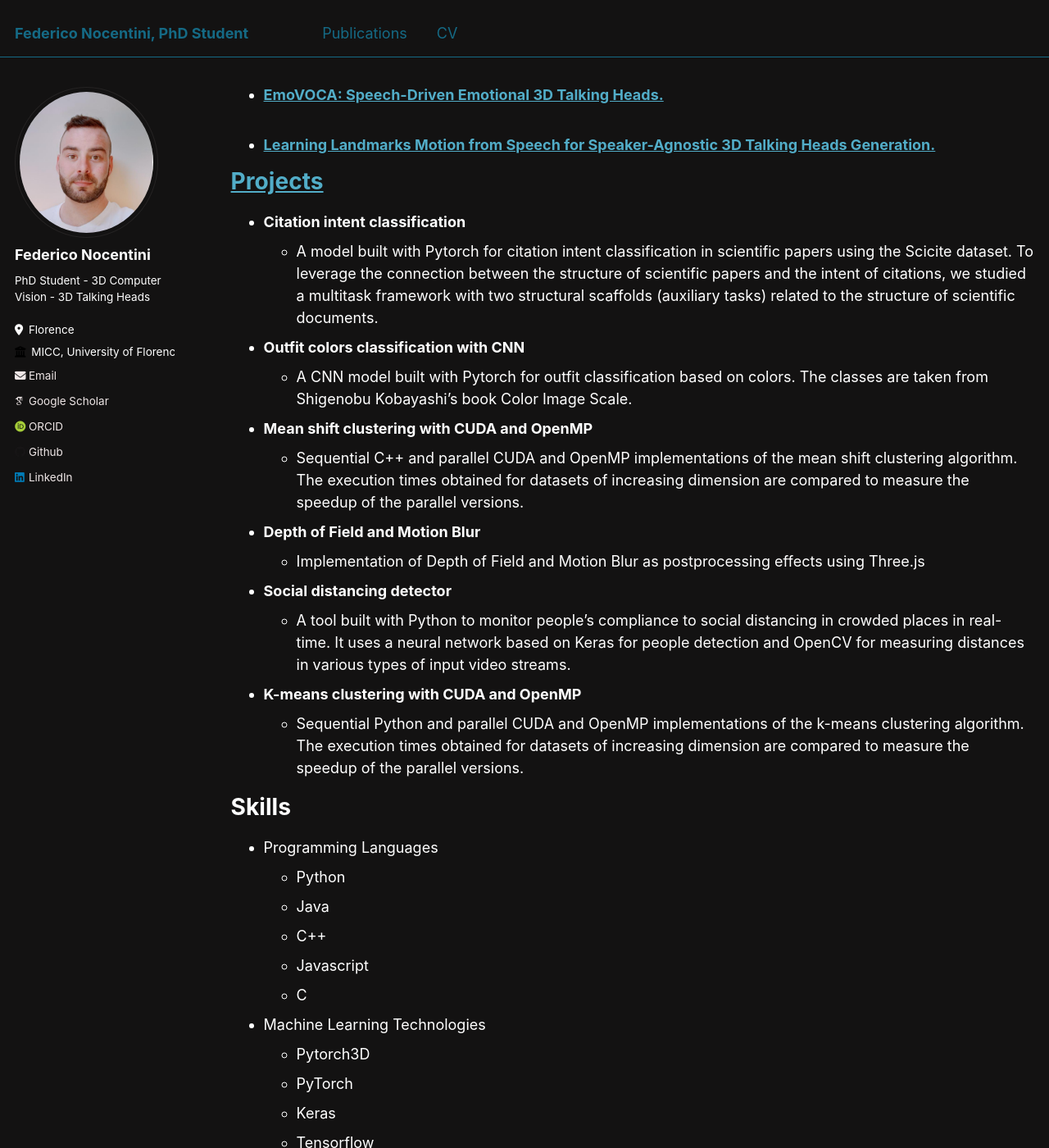
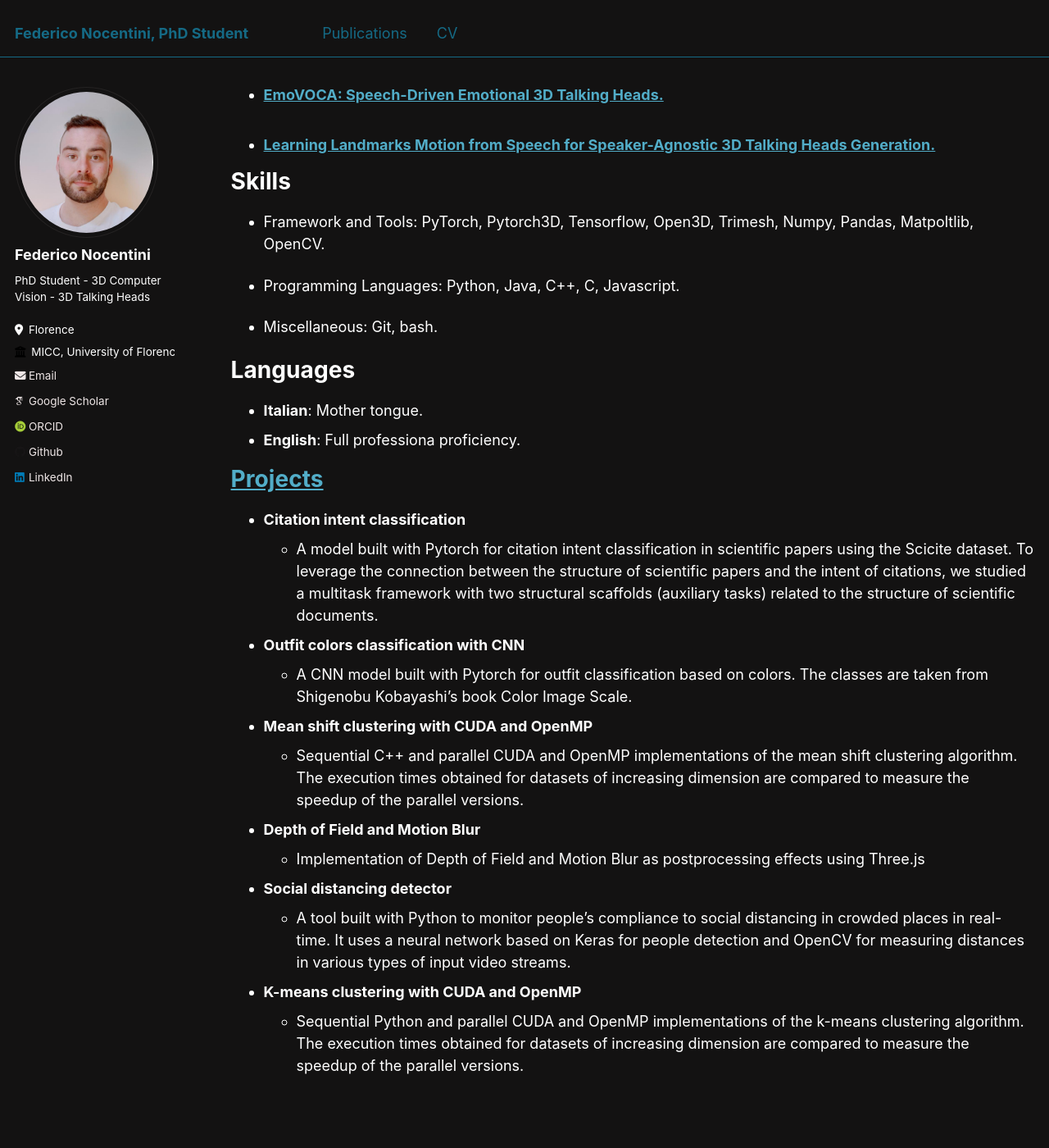
Before and after one commit to FedeNoce/fedenoce.github.io, a Jekyll site: the page built from _pages/cv.md, in a window 1280 px wide and 1400 px high, scrolled down 821 px. Shown: the whole window at 82% size. Built offline with Jekyll 4.4.1, drawn with Linux system fonts in a browser that asks for light colours; some web fonts are replaced; some of the changed text lies outside the part shown.

Commit message:
modified:   _pages/cv.md

```diff
--- a/_pages/cv.md
+++ b/_pages/cv.md
@@ -39,6 +39,19 @@ Publications
   {% endfor %}
 </ul>
 
+Skills
+======
+* Framework and Tools: PyTorch, Pytorch3D, Tensorflow, Open3D, Trimesh, Numpy, Pandas, Matpoltlib, OpenCV.
+
+* Programming Languages: Python, Java, C++, C, Javascript.
+
+* Miscellaneous: Git, bash.
+
+Languages
+======
+* **Italian**: Mother tongue.
+* **English**: Full professiona proficiency.
+
 [Projects](https://github.com/FedeNoce)
 ======
 * **Citation intent classification**
@@ -58,27 +71,3 @@ Publications
 
 * **K-means clustering with CUDA and OpenMP**
   * Sequential Python and parallel CUDA and OpenMP implementations of the k-means clustering algorithm. The execution times obtained for datasets of increasing dimension are compared to measure the speedup of the parallel versions.
-
-Skills
-======
-* Programming Languages
-  * Python
-  * Java
-  * C++
-  * Javascript
-  * C
-
-* Machine Learning Technologies
-  * Pytorch3D
-  * PyTorch
-  * Keras
-  * Tensorflow
-
-* Environments
-  * Linux (development)
-  * Web (development)
-
-Languages
-======
-* **Italian**: Mother tongue
-* **English**: C1 level
```
